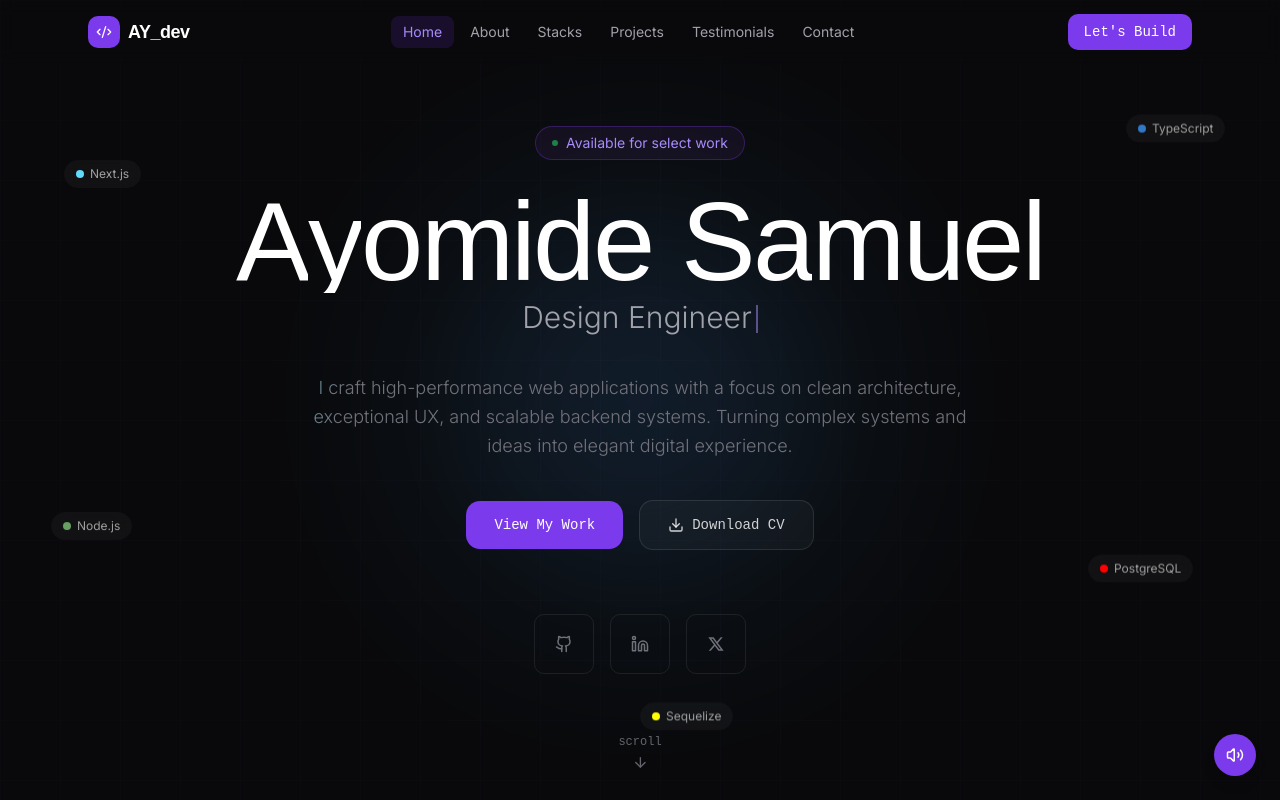
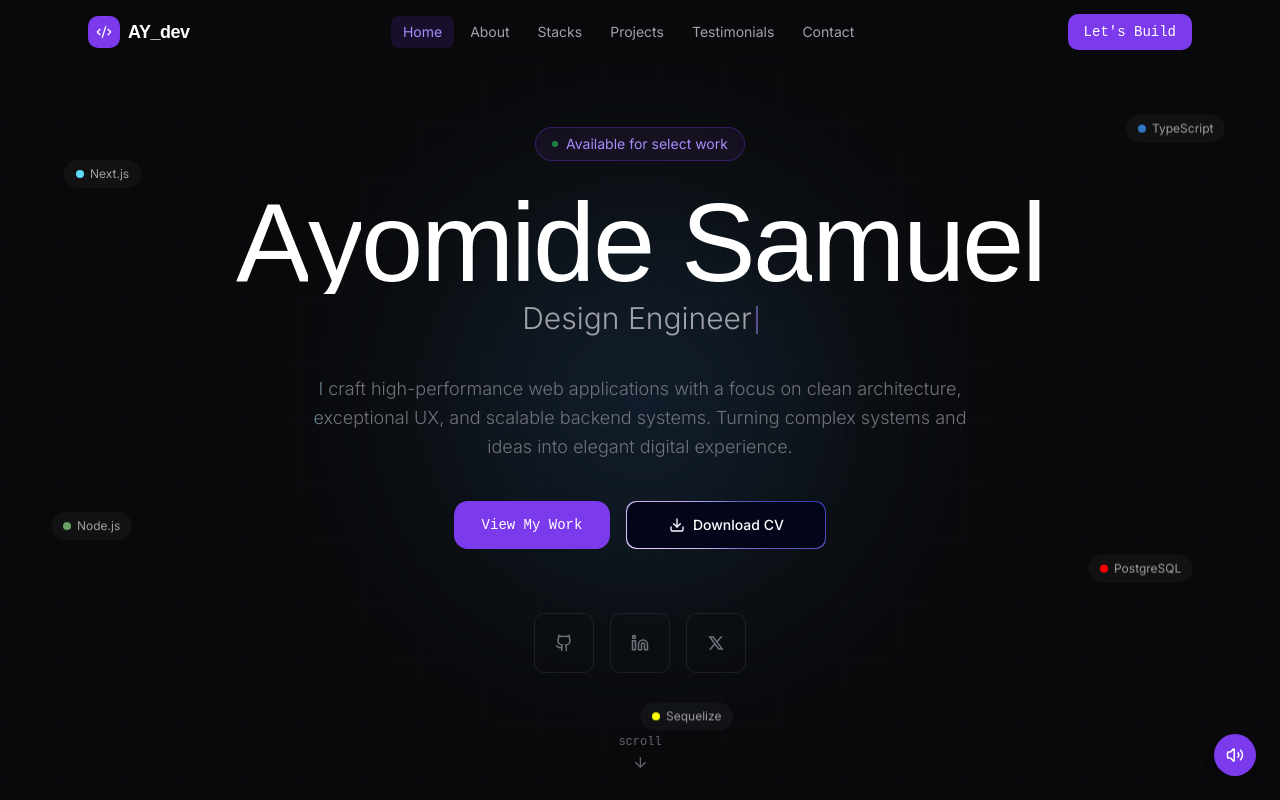
Before and after one commit to DaSpunk778/ayomideportfolio, a Next.js app: page / in a window 1280 px wide. Shown: the top 800 px of the page. Built offline with nearby package versions, Linux system fonts and the light colour scheme; a web font is replaced by a local one.

Commit message:
added magic button to hero and ui section

```diff
--- a/components/Hero.tsx
+++ b/components/Hero.tsx
@@ -8,6 +8,7 @@ import gsap from "gsap";
 import { SplitText } from "gsap/SplitText";
 import { useGSAP } from "@gsap/react";
 import { TextGenerateEffect } from "./ui/TextGenerateEffect";
+import MagicButton from "./ui/MagicButton";
 
 
 gsap.registerPlugin(ScrollTrigger, SplitText, useGSAP);
@@ -164,7 +165,7 @@ export default function Hero() {
         );
         console.log("4: reveal fired");
 
-         // ---- Blurb shimmer: gradient "shine" band tracks the cursor's ----
+        // ---- Blurb shimmer: gradient "shine" band tracks the cursor's ----
         // x-position through the paragraph text. Entrance stays on
         // framer-motion (the <motion.p> below); this only adds the hover.
         if (blurb) {
@@ -181,7 +182,7 @@ export default function Hero() {
             webkitTextFillColor: "transparent",
           });
 
-          const pos = { p : 100 };
+          const pos = { p: 100 };
           const applyPos = () => {
             blurb.style.backgroundPosition = `${pos.p}% 0%`;
           };
@@ -361,14 +362,16 @@ export default function Hero() {
           >
             View My Work
           </button>
+
           <a
-            href="/ayomides_CV.pdf"
+            href="/ayomides_CV.pdf" >
+            <MagicButton
+              title="Download CV"
 
-            className="group w-64 sm:w-auto flex items-center justify-center gap-2 px-7 py-3.5 rounded-xl border border-white/10 hover:border-white/20 text-white/80 hover:text-white text-sm transition-all duration-200 bg-white/3 hover:bg-white/[0.07]"
-            style={{ fontFamily: "'JetBrains Mono', monospace", fontWeight: 500 }}
-          >
-            <Download size={16} />
-            Download CV
+              //className="group w-64 sm:w-auto flex items-center justify-center gap-2 px-7 py-3.5 rounded-xl border border-white/10 hover:border-white/20 text-white/80 hover:text-white text-sm transition-all duration-200 bg-white/3 hover:bg-white/[0.07]"
+              //style={{ fontFamily: "'JetBrains Mono', monospace", fontWeight: 500 }}
+              icon={<Download size={16} />} position={"left"} />
+
           </a>
 
         </motion.div>
--- a/components/Stack.tsx
+++ b/components/Stack.tsx
@@ -38,7 +38,7 @@ const stacks = [
   {
     id: 2,
     name: "Next.js",
-    category: "Frontend",
+    category: "Backend",
     level: 88,
     color: "#ffffff",
     icon: SiNextdotjs,
@@ -53,7 +53,7 @@ const stacks = [
     icon: SiTailwindcss,
     description: "Utility-first CSS framework",
   },
-  {
+  /**{
     id: 4,
     name: "Node.js",
     category: "Backend",
@@ -70,7 +70,7 @@ const stacks = [
     color: "#ffdd57",
     icon: SiGo,
     description: "Scripting and automation",
-  },
+  },**/
   {
     id: 6,
     name: "PostgreSQL",
@@ -114,7 +114,7 @@ const stacks = [
     icon: SiGithubactions,
     description: "CI/CD automation",
   },
-  {
+  /**{
     id: 9,
     name: "Figma",
     category: "Tools",
@@ -131,7 +131,7 @@ const stacks = [
     color: "#c21325",
     icon: SiJest,
     description: "JavaScript testing framework",
-  },
+  },**/
 ];
 
 export default function Stack() {
@@ -144,7 +144,7 @@ export default function Stack() {
       ? stacks
       : stacks.filter((s) => s.category === activeCategory);
 
-       console.log("activeCategory:", activeCategory, "filtered count:", filtered.length);  // ← ADD THIS LINE
+  console.log("activeCategory:", activeCategory, "filtered count:", filtered.length);  // ← ADD THIS LINE
   return (
     <section id="stack" ref={ref} className="py-24 sm:py-32 relative">
       <div className="absolute inset-0 pointer-events-none">
@@ -193,11 +193,10 @@ export default function Stack() {
             <button
               key={cat}
               onClick={() => setActiveCategory(cat)}
-              className={`px-4 py-1.5 rounded-full text-sm transition-all duration-200 ${
-                activeCategory === cat
-                  ? "bg-[#7c3aed] text-white"
-                  : "border border-white/8 text-[#a1a1aa] hover:text-white hover:border-white/20"
-              }`}
+              className={`px-4 py-1.5 rounded-full text-sm transition-all duration-200 ${activeCategory === cat
+                ? "bg-[#7c3aed] text-white"
+                : "border border-white/8 text-[#a1a1aa] hover:text-white hover:border-white/20"
+                }`}
               style={{ fontFamily: "'Inter', sans-serif" }}
             >
               {cat}
--- /dev/null
+++ b/components/ui/MagicButton.tsx
@@ -0,0 +1,26 @@
+import React from 'react'
+
+const MagicButton = ({
+    title, icon, position, handleClick, otherClasses
+}: {
+    title: string;
+    icon: React.ReactNode,
+    position: string;
+    handleClick?: () => void;
+    otherClasses?: string;
+}) => {
+    return (
+        <button className="relative inline-flex h-12
+    w-12 overflow-hidden rounded-lg p-px focus:outline-none md:w-50 md:mt-0" onClick={handleClick}>
+            <span className="absolute inset-[-1000%] animate-[spin_2s_linear_infinite] bg-[conic-gradient(from_90deg_at_50%_50%,#E2CBFF_0%,#393BB2_50%,#E2CBFF_100%)]" />
+            <span className={`inline-flex h-full w-full cursor-pointer items-center justify-center rounded-lg bg-slate-950 px-7
+        text-sm font-medium text-white backdrop-blur-3xl gap-2 ${otherClasses}`}>
+                {position === 'left' && icon}
+                {title}
+                {position === 'right' && icon}
+            </span>
+        </button>
+    )
+}
+
+export default MagicButton
```
